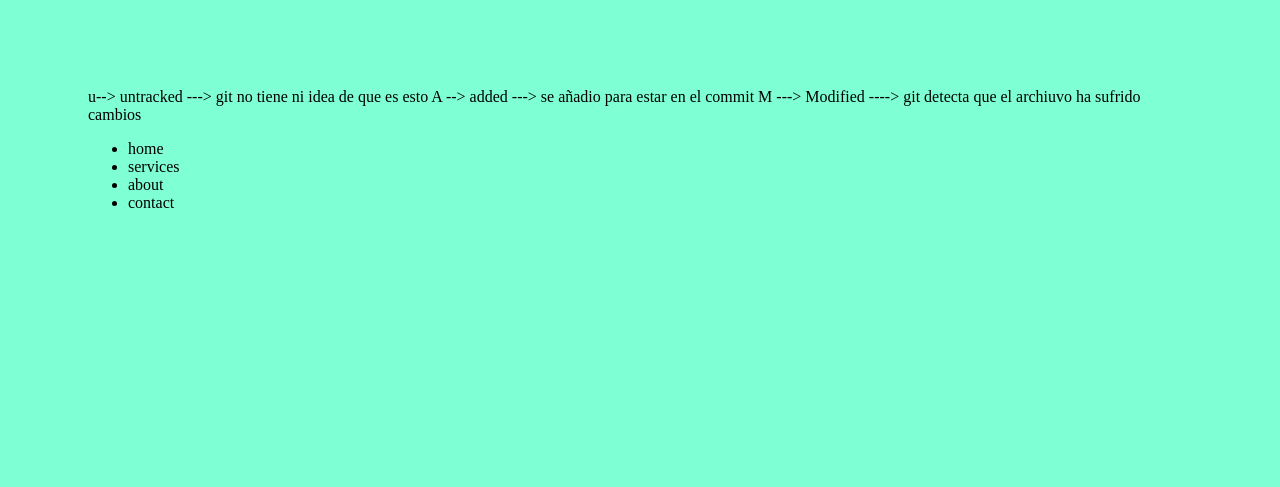
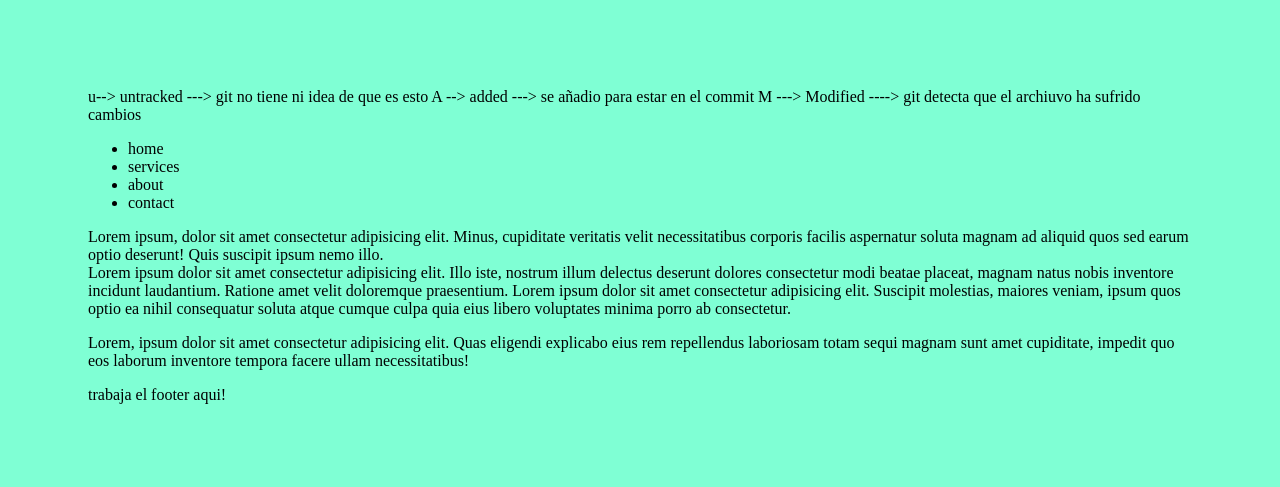
Before and after one commit to 4GeeksAcademy/FS-PT-81-Git, a plain HTML site: page index.html in a window 1280 px wide. Drawn offline with Linux system fonts and the light colour scheme.

Commit message:
feat: layout

```diff
--- a/index.html
+++ b/index.html
@@ -22,6 +22,29 @@
         </ul>
     </nav>
 
+    <div>
+        Lorem ipsum, dolor sit amet consectetur adipisicing elit. Minus, cupiditate veritatis velit necessitatibus
+        corporis facilis aspernatur soluta magnam ad aliquid quos sed earum optio deserunt! Quis suscipit ipsum nemo
+        illo.
+    </div>
+
+    <section>
+        Lorem ipsum dolor sit amet consectetur adipisicing elit. Illo iste, nostrum illum delectus deserunt dolores
+        consectetur modi beatae placeat, magnam natus nobis inventore incidunt laudantium. Ratione amet velit doloremque
+        praesentium.
+        Lorem ipsum dolor sit amet consectetur adipisicing elit. Suscipit molestias, maiores veniam, ipsum quos optio ea
+        nihil consequatur soluta atque cumque culpa quia eius libero voluptates minima porro ab consectetur.
+        <p>
+            Lorem, ipsum dolor sit amet consectetur adipisicing elit. Quas eligendi explicabo eius rem repellendus
+            laboriosam totam sequi magnam sunt amet cupiditate, impedit quo eos laborum inventore tempora facere ullam
+            necessitatibus!
+        </p>
+    </section>
+
+    <footer>
+        trabaja el footer aqui!
+    </footer>
+
 </body>
 
 </html>
```
